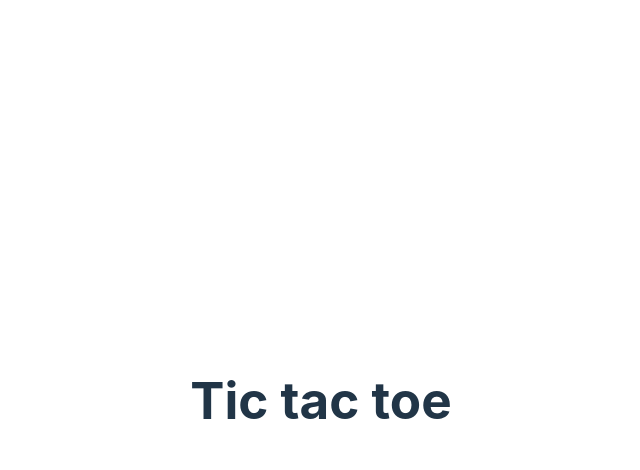
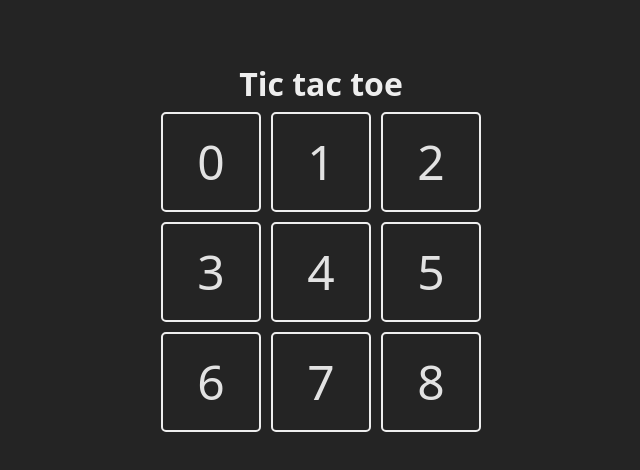
Before and after one commit to RE15EL/react-tictactoe-app, a React (Vite) app in the folder tictactoe/: page / in a window 1280 px wide. Shown: the top 470 px of the page, without its empty margins (319-959 px from the left). Built offline with nearby package versions, Linux system fonts and the light colour scheme.

Commit message:
show the board

```diff
--- a/tictactoe/src/components/Tictactoe.jsx
+++ b/tictactoe/src/components/Tictactoe.jsx
@@ -1,11 +1,29 @@
 
 
 export const Tictactoe = ()=>{
+    // turns
+    const turns = {
+        X: 'X',
+        O: 'O'
+    };
+
+    // board
+    const board = Array(9).fill(null);
 
     return (
-        <>
+        <div className="board">
             <h1>Tic tac toe</h1>
-
-        </>
+            <div className="game">
+                {
+                    board.map((item, index) => {
+                        return (
+                            <div className="square" key={index}>
+                                {index}
+                            </div>
+                        )
+                    })
+                }
+            </div>
+        </div>
     )
 }
--- a/tictactoe/src/index.css
+++ b/tictactoe/src/index.css
@@ -1,6 +1,7 @@
 :root {
-  font-family: Inter, system-ui, Avenir, Helvetica, Arial, sans-serif;
-  line-height: 1.5;
+  font-family: system-ui, -apple-system, BlinkMacSystemFont, 'Segoe UI', Roboto, Oxygen, Ubuntu, Cantarell, 'Open Sans', 'Helvetica Neue', sans-serif;
+  font-size: 16px;
+  line-height: 24px;
   font-weight: 400;
 
   color-scheme: light dark;
@@ -14,56 +15,117 @@
   -webkit-text-size-adjust: 100%;
 }
 
-a {
-  font-weight: 500;
-  color: #646cff;
-  text-decoration: inherit;
-}
-a:hover {
-  color: #535bf2;
-}
-
 body {
   margin: 0;
   display: flex;
-  place-items: center;
+  justify-content: center;
   min-width: 320px;
   min-height: 100vh;
 }
 
-h1 {
-  font-size: 3.2em;
-  line-height: 1.1;
+* {
+  padding: 0;
+  margin: 0;
+  box-sizing: border-box;
 }
 
-button {
-  border-radius: 8px;
-  border: 1px solid transparent;
-  padding: 0.6em 1.2em;
-  font-size: 1em;
-  font-weight: 500;
-  font-family: inherit;
-  background-color: #1a1a1a;
-  cursor: pointer;
-  transition: border-color 0.25s;
-}
-button:hover {
-  border-color: #646cff;
-}
-button:focus,
-button:focus-visible {
-  outline: 4px auto -webkit-focus-ring-color;
+.board {
+  width: fit-content;
+  margin: 40px auto;
+  text-align: center;
 }
 
-@media (prefers-color-scheme: light) {
-  :root {
-    color: #213547;
-    background-color: #ffffff;
-  }
-  a:hover {
-    color: #747bff;
-  }
-  button {
-    background-color: #f9f9f9;
-  }
+.board h1 {
+  color: #eee;
+  margin-bottom: 16px;
 }
+
+.board button {
+  padding: 8px 12px;
+  margin: 25px;
+  background: transparent;
+  border: 2px solid #eee;
+  color: #eee;
+  width: 100px;
+  border-radius: 5px;
+  transition: 0.2s;
+  font-weight: bold;
+  cursor: pointer;
+}
+
+.board button:hover {
+  background: #eee;
+  color: #222;
+}
+
+.board .game {
+  display: grid;
+  grid-template-columns: repeat(3, 1fr);
+  gap: 10px;
+}
+
+.turn {
+  display: flex;
+  justify-content: center;
+  margin: 15px auto;
+  width: fit-content;
+  position: relative;
+  border-radius: 10px;
+}
+
+.turn .square,
+.winner .square {
+  width: 70px;
+  height: 70px;
+  pointer-events: none;
+  border-color: transparent;
+}
+
+.square.is-selected {
+  color: #fff;
+  background: #09f;
+}
+
+.winner {
+  position: absolute;
+  width: 100vw;
+  height: 100vh;
+  top: 0;
+  left: 0;
+  display: grid;
+  place-items: center;
+  background-color: rgba(0, 0, 0, 0.7);
+}
+
+.winner .text {
+  background: #111;
+  height: 300px;
+  width: 320px;
+  border: 2px solid #eee;
+  border-radius: 10px;
+  display: flex;
+  flex-direction: column;
+  justify-content: center;
+  align-items: center;
+  gap: 20px;
+}
+
+.winner .win {
+  margin: 0 auto;
+  width: fit-content;
+  border: 2px solid #eee;
+  border-radius: 10px;
+  display: flex;
+  gap: 15px;
+}
+
+.square {
+  width: 100px;
+  height: 100px;
+  border: 2px solid #eee;
+  border-radius: 5px;
+  display: grid;
+  place-items: center;
+  cursor: pointer;
+  font-size: 48px;
+}
```
